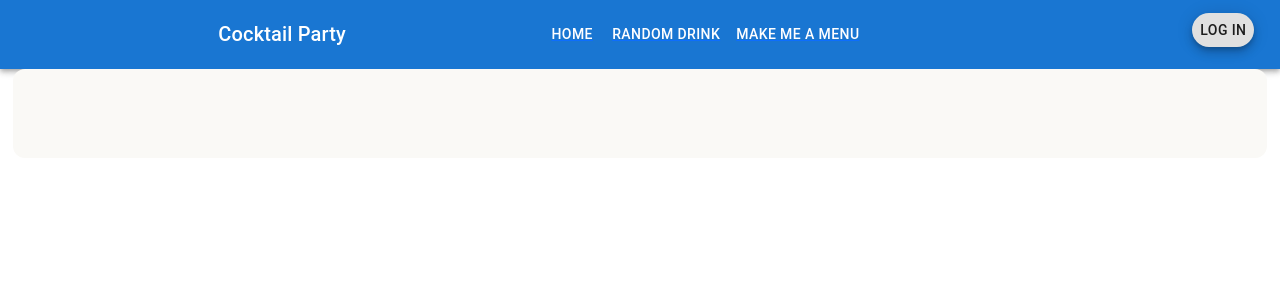
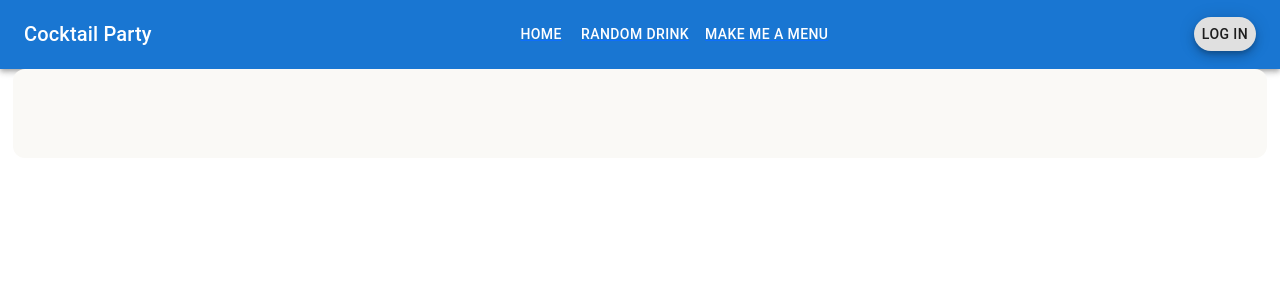
Before and after one commit to emdiso/cocktail-party, a React (Create React App) app: page /profile in a window 1280 px wide. Shown: the top 300 px of the page. Built offline with nearby package versions, Linux system fonts and the light colour scheme.

Commit message:
fixed navbar

```diff
--- a/src/components/App.tsx
+++ b/src/components/App.tsx
@@ -1,8 +1,7 @@
 import React, { useEffect } from 'react';
 import './styling/App.css';
-import LSPopUp from './LSPopUp';
 import Navbar from './Navbar';
-import { BrowserRouter as Router, Routes, Route, Link } from "react-router-dom";
+import { BrowserRouter as Router, Routes, Route } from "react-router-dom";
 import Landing from './Landing';
 import Random from './Random';
 import Profile from './Profile';
@@ -10,14 +9,11 @@ import '../axios.service.ts';
 import { getAuthToken, get } from '../axios.service';
 import MenuForm from './forms/MenuForm';
 import RecipeForm from './forms/RecipeForm';
-import { Fab } from '@mui/material';
 import MenuFormatForm from './forms/MenuFormatForm';
 import MenuPage from './MenuPage';
+import { UserInfo } from '../models';
+import LSPopUp from './LSPopUp';
 
-export interface UserInfo {
-  username: string;
-  email: string;
-}
 
 function App() {
   let myAuthToken = getAuthToken();
@@ -34,27 +30,15 @@ function App() {
     setOpenLogin(false);
   }
 
+  const handleOpen = () => {
+    setOpenLogin(true);
+  }
+
   return (
     <div className="App">
       <Router>
         <header>
-          <Navbar />
-          {isLoggedIn ?
-            <div style={{position:"absolute", top:"1vw", right:"2vw"}}>
-              <Link to="/profile">
-                <Fab variant="extended" size="small">
-                  {userInfo.username}
-                </Fab>
-              </Link>
-            </div>
-            :
-            <div style={{position:"absolute", top:"1vw", right:"2vw"}}>
-              <Fab variant="extended" onClick={() => { setOpenLogin(true) }} size="small">
-                Log In
-              </Fab>
-              <LSPopUp open={openLogin} handleClose={handleClose} />
-            </div>
-          }
+          <Navbar isLoggedIn={isLoggedIn} handleOpen={handleOpen} userInfo={userInfo} />
         </header>
         <div className="App-body">
           <Routes>
@@ -67,6 +51,7 @@ function App() {
             {isLoggedIn &&<Route path='/menu' element={<MenuPage />}></Route>}
           </Routes>
         </div>
+        <LSPopUp open={openLogin} handleClose={handleClose} />
       </Router>
     </div>
   );
--- a/src/components/Navbar.tsx
+++ b/src/components/Navbar.tsx
@@ -1,19 +1,26 @@
-import React, { Component } from 'react';
+import React from 'react';
 import { Link } from 'react-router-dom';
 import AppBar from '@mui/material/AppBar';
 import Box from '@mui/material/Box';
 import Toolbar from '@mui/material/Toolbar';
 import Typography from '@mui/material/Typography';
 import Button from '@mui/material/Button';
-import IconButton from '@mui/material/IconButton';
-import MenuIcon from '@mui/icons-material/Menu';
+import { Fab } from '@mui/material';
+import { UserInfo } from '../models';
+
 
 export interface link {
   link: string,
   text: string
 }
 
-const Navbar = () => {
+interface NavbarProps {
+  isLoggedIn: boolean;
+  handleOpen: ()=>void;
+  userInfo: UserInfo;
+}
+
+const Navbar = (props: NavbarProps) => {
 
   const pages: link[] = [
     { link: "/", text: "Home" }, { link: "/random", text: "Random drink" }, { link: "/generate", text: "Make me a menu" }
@@ -23,13 +30,13 @@ const Navbar = () => {
     <div>
       <Box sx={{ flexGrow: 1 }}>
         <AppBar position="static">
-          <Toolbar>
-            <Typography variant="h6" component="div" sx={{ flexGrow: 1 }}>
+          <Toolbar style={{display: "flex", justifyContent: "space-between"}}>
+            <Typography variant="h6">
               Cocktail Party
             </Typography>
-            <Box sx={{ flexGrow: 1, display: { xs: 'none', md: 'flex' } }}>
+            <Box sx={{display: "flex"}}>
               {pages.map((link: link, index: number) => (
-                <Link to={link.link}>
+                <Link to={link.link} key={index+20} >
                   <Button
                     key={index}
                     sx={{ my: 2, color: 'white', display: 'block' }}
@@ -39,6 +46,17 @@ const Navbar = () => {
                 </Link>
               ))}
             </Box>
+            {props.isLoggedIn ?
+                <Link to="/profile">
+                  <Fab variant="extended" size="small">
+                    {props.userInfo.username}
+                  </Fab>
+                </Link>
+              :
+                <Fab variant="extended" onClick={props.handleOpen} size="small">
+                  Log In
+                </Fab>
+            }
           </Toolbar>
         </AppBar>
       </Box>
--- a/src/components/Profile.tsx
+++ b/src/components/Profile.tsx
@@ -4,12 +4,11 @@ import Row from 'react-bootstrap/Row';
 import Col from 'react-bootstrap/Col';
 import Button from 'react-bootstrap/Button';
 import 'bootstrap/dist/css/bootstrap.min.css';
-import { UserInfo } from './App';
 import './styling/Profile.css';
 import { get } from '../axios.service';
 import { Link, useNavigate } from 'react-router-dom';
 import { AxiosResponse } from 'axios';
-import { CustomRecipe, Menu } from '../models';
+import { CustomRecipe, Menu, UserInfo } from '../models';
 import MenuWidget from './MenuWidget';
 import RecipeCard from './RecipeCard';
 
--- /dev/null
+++ b/src/models/UserInfo.ts
@@ -0,0 +1,4 @@
+export interface UserInfo {
+    username: string;
+    email: string;
+  }
--- a/src/models/index.ts
+++ b/src/models/index.ts
@@ -2,5 +2,6 @@ import Recipe from "./Recipe";
 import CustomRecipe from "./CustomRecipe";
 import Menu from "./Menu";
 import MenuItem from "./MenuItem";
+import { UserInfo } from "./UserInfo";
 
-export type { Recipe, CustomRecipe, Menu, MenuItem };
+export type { Recipe, CustomRecipe, Menu, MenuItem, UserInfo };
```
